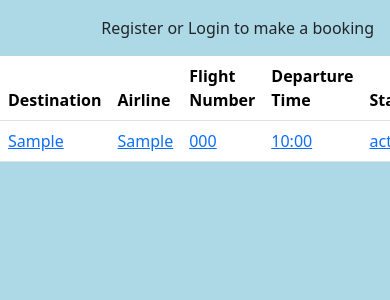
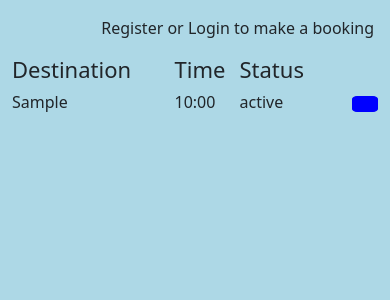
Before and after one commit to mogr20/flight-bookings, a Django app: page / in a window 390 px wide; the page is wider, and only the part inside the window is pictured. Shown: the part 56-356 px from the top of that part. Run offline with Django 4.2, Linux system fonts and the light colour scheme; tables that the repository leaves empty hold one stand-in row (values such as "Sample post"); some libraries are stand-ins or nearby versions.

Commit message:
UPDATE: home page uses div instead of table, further info button on tablets and mobiles to fit full text. Needs more styling and flight detail button re-added

```diff
--- a/booking/templates/booking/index.html
+++ b/booking/templates/booking/index.html
@@ -5,15 +5,85 @@
 
 <div class="container-fluid">
     <div class="row">
-        <table class="table">
+        <div id="flightsTable" class="container text-left">
+            <!-- add if statements to adjust cols for departures vs arrivals -->
+            <div class="row row-cols-6 row-cols-sm-7 row-cols-xl-8">
+                <div class="col-5 col-sm-4 col-xl-3"><h3>Destination</h3></div>
+                <!-- hide airline name on large or smaller devices -->
+                <div class="col col-xl-3 d-none d-xl-block"><h3>Airline</h3></div>
+                <!-- hide flight code on x-small devices -->
+                <div class="col d-none d-sm-block"><h3>Flight</h3></div>
+                <div class="col"><h3>Time</h3></div>
+                <!-- if statement needs to check if this is a departure board or not.
+                 do not use the is_departure field, as that is now redundant. -->
+                {% if flight.terminal %}
+                <!-- if departure, hide terminal on small or smaller devices -->
+                <div class="col d-none d-md-block"><h3>Terminal</h3></div>
+                {% endif %}
+                <!-- if statement needs to check if this is a departure board or not.
+                 do not use the is_departure field, as that is now redundant. -->
+                {% if flight.gate %}
+                <!-- if departure, hide gate on medium or smaller devices -->
+                <div class="col d-none d-lg-block"><h3>Gate</h3></div>
+                {% endif %}
+                <div class="col-3 col-sm-2"><h3>Status</h3></div>
+            </div>
+            {% for flight in flight_list %}
+            <div class="row row-cols-6 row-cols-sm-7 row-cols-xl-8">
+                <div class="col-5 col-sm-4 col-xl-3 d-block">{{ flight.arrival_airport.city }}</div>
+                <!-- hide airline name on large or smaller devices -->
+                <div class="col col-xl-3 d-none d-xl-block">{{ flight.airline }}</div>
+                <!-- hide flight code on x-small devices -->
+                <div class="col d-none d-sm-block">{{ flight.flight_number }}</div>
+                <div class="col d-block">{{ flight.expected_time|time:"H:i" }}</div>
+                <!-- if statement needs to check if this is a departure board or not.
+                 do not use the is_departure field, as that is now redundant. -->
+                {% if flight.terminal %}
+                <!-- if departure, hide terminal on small or smaller devices -->
+                <div class="col d-none d-md-block">{{ flight.terminal }}</div>
+                {% endif %}
+                <!-- if statement needs to check if this is a departure board or not.
+                 do not use the is_departure field, as that is now redundant. -->
+                {% if flight.gate %}
+                <!-- if departure, hide gate on medium or smaller devices -->
+                <div class="col d-none d-lg-block">{{ flight.gate }}</div>
+                {% endif %}
+                <div class="col-3 col-sm-2 d-block">{{ flight.status }}</div>
+                <!-- show expand button on large or smaller devices -->
+                <div class="col d-block d-xl-none text-end">
+                    <button class="btn btn-primary expand-btn" data-flight_id="expand-{{ flight.id }}"></button>
+                </div>
+            </div>
+            <!-- plus button toggles this extra information row to be visible. -->
+            <div class="row extra-flight-info" id="expand-{{ flight.id }}" style="display: none;">
+                <!-- show airline name on large or smaller devices -->
+                <div class="col d-block d-xl-none">{{ flight.airline }}</div>
+                <!-- show flight code on x-small devices -->
+                <div class="col d-block d-sm-none">{{ flight.flight_number }}</div>
+                <!-- if statement needs to check if this is a departure board or not.
+                 do not use the is_departure field, as that is now redundant. -->
+                {% if flight.terminal %}
+                <!-- if departure, show terminal on small or smaller devices -->
+                <div class="col d-block d-md-none">{{ flight.terminal }}</div>
+                {% endif %}
+                <!-- if statement needs to check if this is a departure board or not.
+                 do not use the is_departure field, as that is now redundant. -->
+                {% if flight.gate %}
+                <!-- if departure, show gate on medium or smaller devices -->
+                <div class="col d-block d-lg-none">{{ flight.gate }}</div>
+                {% endif %}
+            </div>
+            {% endfor %}
+        </div>
+        <!-- <table class="table">
             <thead>
                 <tr>
                     <th>Destination</th>
                     <th>Airline</th>
-                    <th>Flight Number</th>
-                    <!-- We will be displaying the expected time rather than the scheduled time, so the user
+                    <th>Flight Number</th> -->
+        <!-- We will be displaying the expected time rather than the scheduled time, so the user
                  can immediately see when they need to get to the gate and when to expect take off. -->
-                    <th>Departure Time</th>
+        <!-- <th>Departure Time</th>
                     <th>Status</th>
                 </tr>
             </thead>
@@ -28,11 +98,14 @@
                 </tr>
                 {% endfor %}
             </tbody>
-        </table>
+        </table> -->
     </div>
-
 </div>
 
 
 <!-- end of index.html -->
 {% endblock %}
+
+{% block extras %}
+<script src="{% static 'js/flight_timetable.js' %}"></script>
+{% endblock extras %}
--- a/static/css/style.css
+++ b/static/css/style.css
@@ -1,11 +1,24 @@
 h1 {
     color: red;
+}
+
+h3 {
+    font-size: 22px;
 }
 
 body {
     background-color: lightblue;
 }
 
+button.expand-btn {
+    font-size: 12px;
+    background-color: blue;
+    /* height 2px, width 14px */
+    border-color: blue;
+    padding: 7px 12px;
+    border-radius: 20%;
+}
+
 #navbar {
     background-color: silver;
 }
--- /dev/null
+++ b/static/js/flight_timetable.js
@@ -0,0 +1,23 @@
+const expandButtons = document.getElementsByClassName('expand-btn');
+const flightInfoDivs = document.getElementsByClassName('extra-flight-info');
+
+for (let button of expandButtons) {
+    button.addEventListener("click", (e) => {
+        let flightDivId = e.target.getAttribute("data-flight_id");
+        let flightDiv = document.getElementById(flightDivId);
+
+        // If we are clicking a flight info button that is already open, close it
+        if (flightDiv.style.display === "block") {
+            flightDiv.style.display = "none";
+            return;
+        }
+
+        // Hide all flight info divs
+        for (let flight of flightInfoDivs) {
+            flight.style.display = "none";
+        }
+
+        // Display the flight info div associated with the clicked button
+        flightDiv.style.display = "block";
+    });
+}
--- a/templates/base.html
+++ b/templates/base.html
@@ -53,10 +53,10 @@
                     </li> -->
                     {% if user.is_authenticated %}
                     <li class="nav-item">
-                        <a class="nav-link {% if request.resolver_match.url_name == my_bookings %}active" aria-current="page{% endif%}"
-                            href="{% url 'my_bookings' user.id %}">My Booking</a>
-                            <!-- request.path.contains -->
-                             <!-- check middleware requirements for request.resolver_match and check documentation -->
+                        <a class="nav-link {% if request.resolver_match.url_name == my_bookings %}active"
+                            aria-current="page{% endif%}" href="{% url 'my_bookings' user.id %}">My Booking</a>
+                        <!-- request.path.contains -->
+                        <!-- check middleware requirements for request.resolver_match and check documentation -->
                     </li>
                     <li class="nav-item">
                         <a class="nav-link {% if request.path == logout_url %}active" aria-current="page{% endif %}"
@@ -85,12 +85,28 @@
                 <div class="alert {{ message.tags }} alert-dismissible
       fade show" id="msg" role="alert">
                     {{ message | safe }}
-                    <button type="button" class="btn-close" data-bs-dismiss="alert" aria-label="Close"></button>
+                    <button type="button" class="btn-close" data-bs-dismiss="alert" aria-label="Close">+</button>
                 </div>
                 {% endfor %}
             </div>
         </div>
     </div>
+    <!-- <div class="toast-container position-static translate-middle-x">
+        {% for message in messages %}
+        <div class="toast {{ message.tags }}" role="alert" aria-live="assertive" aria-atomic="true"
+            data-bs-autohide="true" data-bs-delay="5000" data-bs-animation="true">
+            <div class="toast-header">
+                <strong class="me-auto">Flight Booking</strong>
+                <small class="text-body-secondary">{{ message.tags }}</small>
+                <button type="button" class="btn-close" data-bs-dismiss="toast" aria-label="Close"></button>
+            </div>
+            <div class="toast-body">
+                {{ message | safe }}
+            </div>
+        </div>
+        {% endfor %}
+    </div> -->
+
     <main class="flex-shrink-0">
         {% if user.is_authenticated %}
         <p class="text-end m-3">You are logged in as {{ user }}</p>
```
